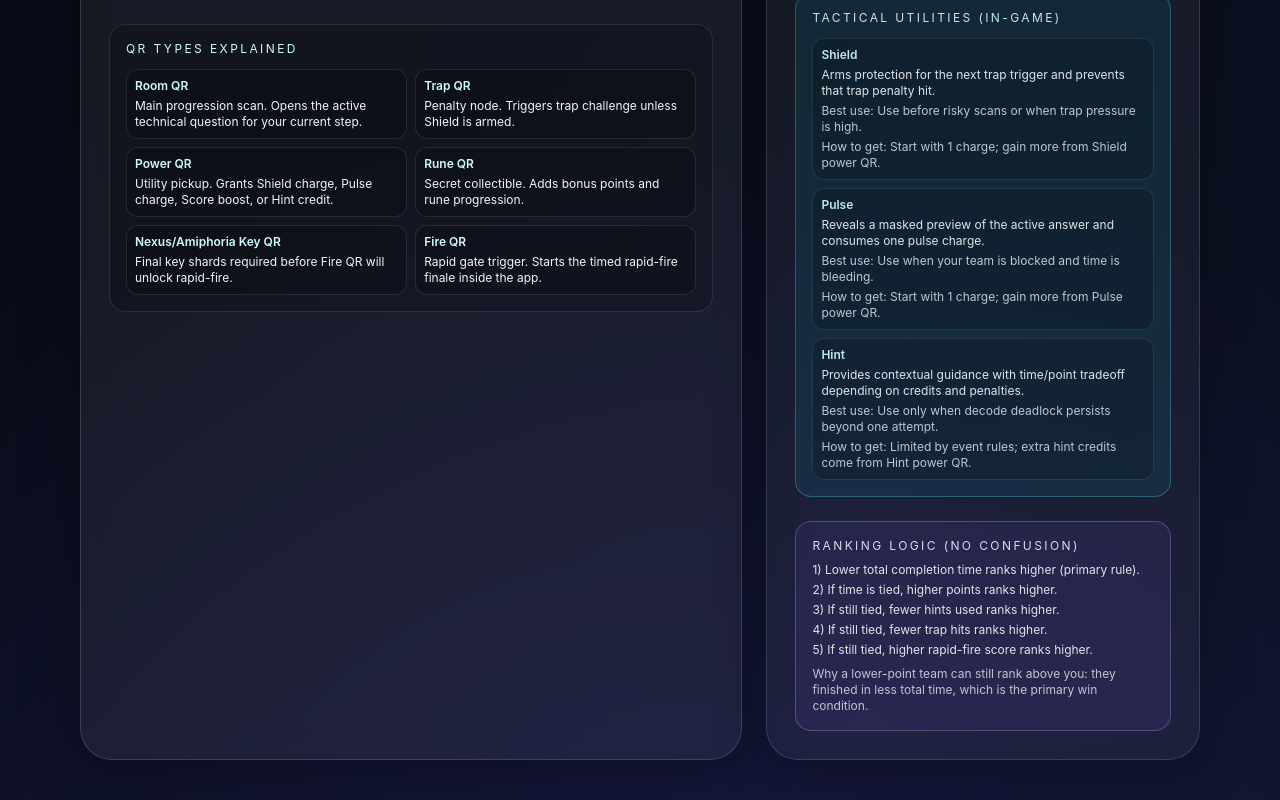
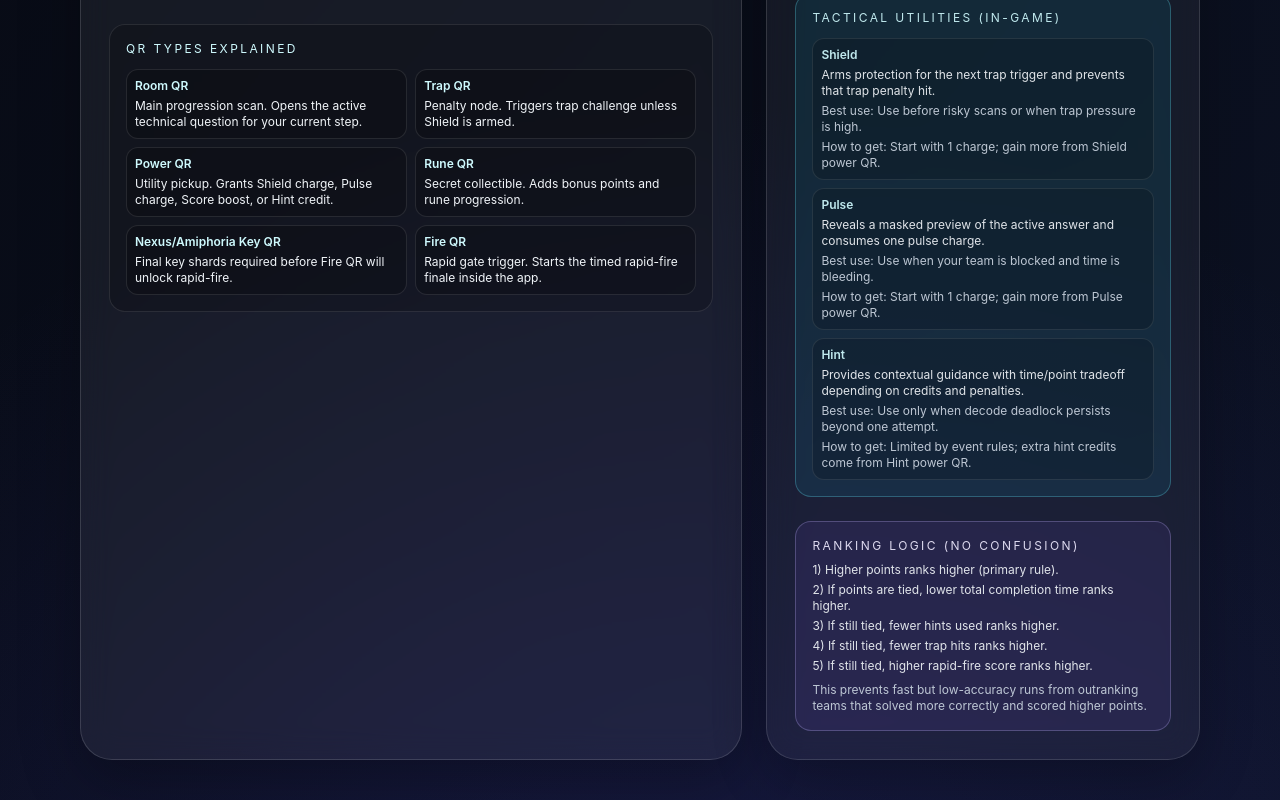
Before and after one commit to Anish17-Shanu/Scan_to_Survive, a React (Vite) app in the folder frontend/: page /#/ in a window 1280 px wide. Shown: the part 1224-2024 px from the top of the page. Built offline with nearby package versions, Linux system fonts and the light colour scheme.

Commit message:
Make leaderboard points-first and update landing rules

```diff
--- a/frontend/src/pages/LandingPage.tsx
+++ b/frontend/src/pages/LandingPage.tsx
@@ -43,8 +43,8 @@ const FEATURE_PILLARS = [
 ];
 
 const RANKING_RULES = [
-  "1) Lower total completion time ranks higher (primary rule).",
-  "2) If time is tied, higher points ranks higher.",
+  "1) Higher points ranks higher (primary rule).",
+  "2) If points are tied, lower total completion time ranks higher.",
   "3) If still tied, fewer hints used ranks higher.",
   "4) If still tied, fewer trap hits ranks higher.",
   "5) If still tied, higher rapid-fire score ranks higher."
@@ -242,7 +242,7 @@ export function LandingPage() {
                 ))}
               </div>
               <p className="mt-2 text-xs text-slate-300">
-                Why a lower-point team can still rank above you: they finished in less total time, which is the primary win condition.
+                This prevents fast but low-accuracy runs from outranking teams that solved more correctly and scored higher points.
               </p>
             </div>
           </article>
```
Also changed, not shown: 1 other file (tests, documents, lock files or other folders).
